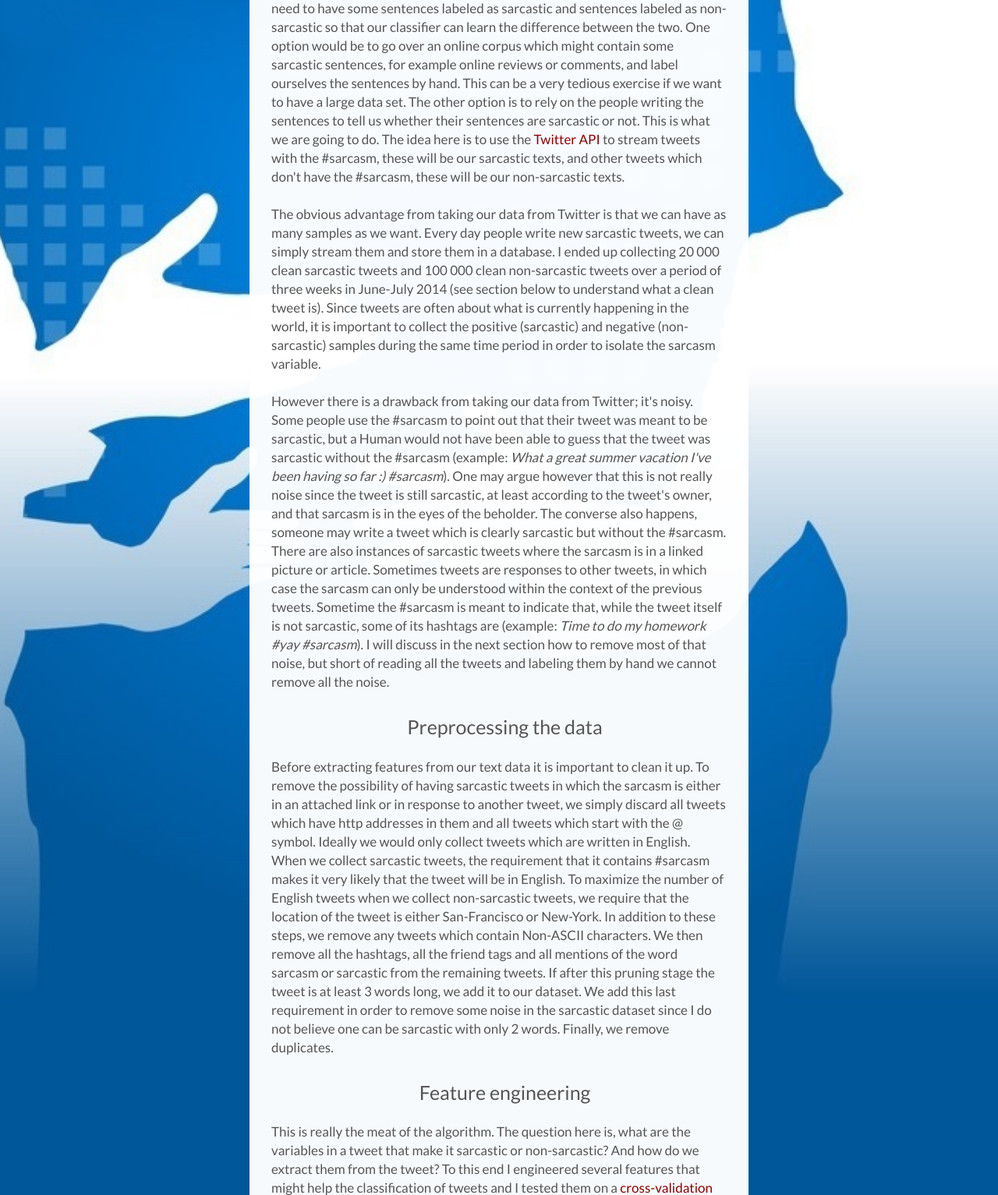
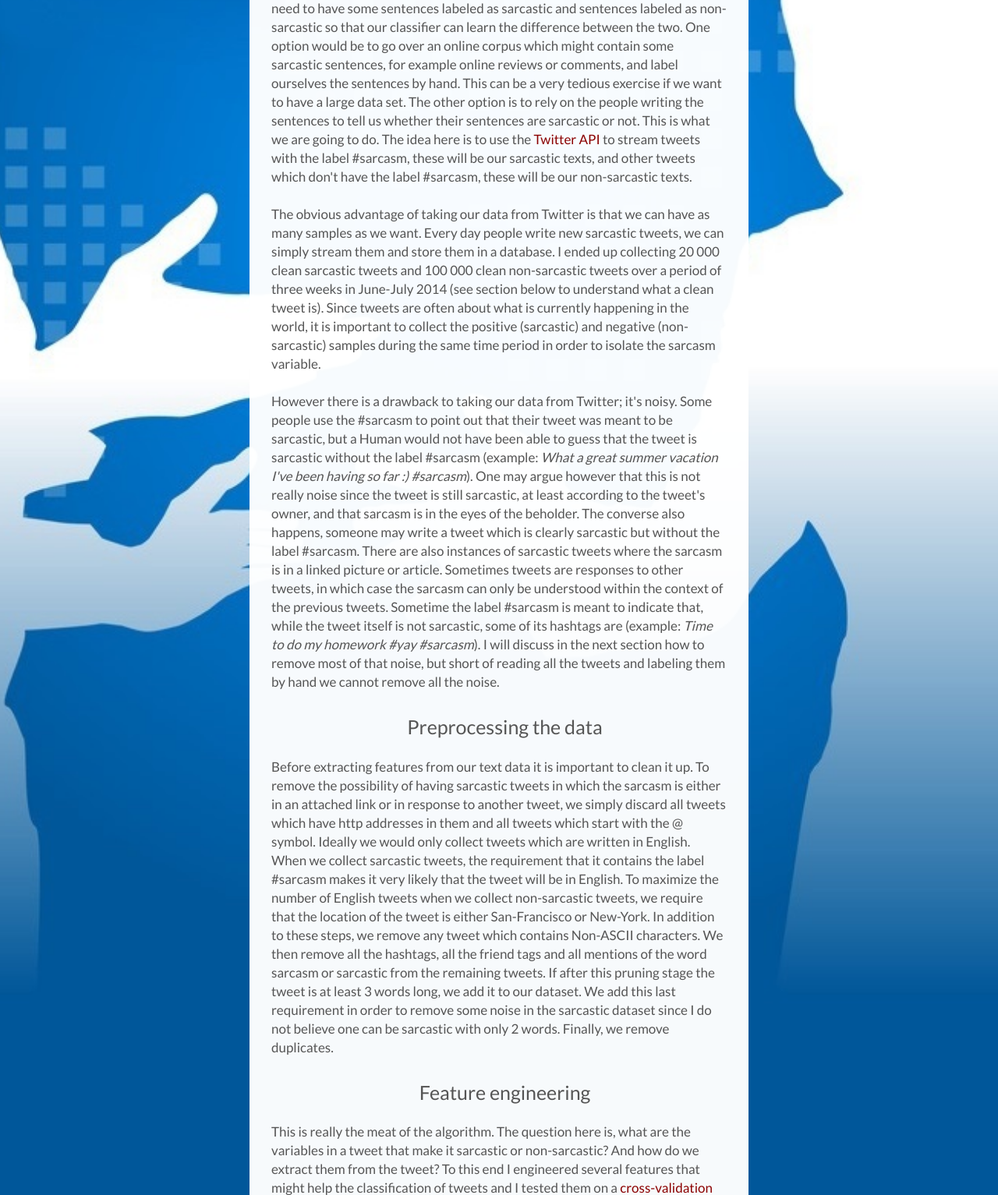
Before and after one commit to MathieuCliche/Sarcasm_detector, a Flask app: page /about/ in a window 1280 px wide. Shown: the part 1067-2600 px from the top of the page at 78% size. Run offline with Flask 2, Linux system fonts and the light colour scheme; some libraries are stand-ins or nearby versions.

Commit message:
'proofcheck'

```diff
--- a/app/templates/about.html
+++ b/app/templates/about.html
@@ -75,25 +75,25 @@
 
 <div class="contentTitle">   Getting the data</div>
 <br />
-<div class="contentText">To train an algorithm to detect sarcasm, we first need some data to train our algorithm on.  Classification is a supervised learning exercise, which means we need to have some sentences labeled as sarcastic and sentences labeled as non-sarcastic so that our classifier can learn the difference between the two.  One option would be to go over an online corpus which might contain some sarcastic sentences, for example online reviews or comments, and label ourselves the sentences by hand.  This can be a very tedious exercise if we want to have a large data set.  The other option is to rely on the people writing the sentences to tell us whether their sentences are sarcastic or not.  This is what we are going to do.  The idea here is to use the <a href="https://dev.twitter.com/" target="_top">Twitter API</a> to stream tweets with the #sarcasm, these will be our sarcastic texts, and other tweets which don't have the #sarcasm, these will be our non-sarcastic texts.
+<div class="contentText">To train an algorithm to detect sarcasm, we first need some data to train our algorithm on.  Classification is a supervised learning exercise, which means we need to have some sentences labeled as sarcastic and sentences labeled as non-sarcastic so that our classifier can learn the difference between the two.  One option would be to go over an online corpus which might contain some sarcastic sentences, for example online reviews or comments, and label ourselves the sentences by hand.  This can be a very tedious exercise if we want to have a large data set.  The other option is to rely on the people writing the sentences to tell us whether their sentences are sarcastic or not.  This is what we are going to do.  The idea here is to use the <a href="https://dev.twitter.com/" target="_top">Twitter API</a> to stream tweets with the label #sarcasm, these will be our sarcastic texts, and other tweets which don't have the label #sarcasm, these will be our non-sarcastic texts.
 <br/><br/>
 
-The obvious advantage from taking our data from Twitter is that we can have as many samples as we want.  Every day people write new sarcastic tweets, we can simply stream them and store them in a database.  I ended up collecting 20 000 clean sarcastic tweets and 100 000 clean non-sarcastic tweets over a period of three weeks in June-July 2014 (see section below to understand what a clean tweet is).  Since tweets are often about what is currently happening in the world, it is important to collect the positive (sarcastic) and negative (non-sarcastic) samples during the same time period in order to isolate the sarcasm variable.
+The obvious advantage of taking our data from Twitter is that we can have as many samples as we want.  Every day people write new sarcastic tweets, we can simply stream them and store them in a database.  I ended up collecting 20 000 clean sarcastic tweets and 100 000 clean non-sarcastic tweets over a period of three weeks in June-July 2014 (see section below to understand what a clean tweet is).  Since tweets are often about what is currently happening in the world, it is important to collect the positive (sarcastic) and negative (non-sarcastic) samples during the same time period in order to isolate the sarcasm variable.
 <br /><br/>
 
-However there is a drawback from taking our data from Twitter; it's noisy.  Some people use the #sarcasm to point out that their tweet was meant to be sarcastic, but a Human would not have been able to guess that the tweet was sarcastic without the #sarcasm (example: <i>What a great summer vacation I've been having so far :) #sarcasm</i>).  One may argue however that this is not really noise since the tweet is still sarcastic, at least according to the tweet's owner, and that sarcasm is in the eyes of the beholder.  The converse also happens, someone may write a tweet which is clearly sarcastic but without the #sarcasm.  There are also instances of sarcastic tweets where the sarcasm is in a linked picture or article.  Sometimes tweets are responses to other tweets, in which case the sarcasm can only be understood within the context of the previous tweets.  Sometime the #sarcasm is meant to indicate that, while the tweet itself is not sarcastic, some of its hashtags are (example: <i>Time to do my homework #yay #sarcasm</i>).  I will discuss in the next section how to remove most of that noise, but short of reading all the tweets and labeling them by hand we cannot remove all the noise.   </div>
+However there is a drawback to taking our data from Twitter; it's noisy.  Some people use the #sarcasm to point out that their tweet was meant to be sarcastic, but a Human would not have been able to guess that the tweet is sarcastic without the label #sarcasm (example: <i>What a great summer vacation I've been having so far :) #sarcasm</i>).  One may argue however that this is not really noise since the tweet is still sarcastic, at least according to the tweet's owner, and that sarcasm is in the eyes of the beholder.  The converse also happens, someone may write a tweet which is clearly sarcastic but without the label #sarcasm.  There are also instances of sarcastic tweets where the sarcasm is in a linked picture or article.  Sometimes tweets are responses to other tweets, in which case the sarcasm can only be understood within the context of the previous tweets.  Sometime the label #sarcasm is meant to indicate that, while the tweet itself is not sarcastic, some of its hashtags are (example: <i>Time to do my homework #yay #sarcasm</i>).  I will discuss in the next section how to remove most of that noise, but short of reading all the tweets and labeling them by hand we cannot remove all the noise.   </div>
 
 <div class="contentTitle">  Preprocessing the data</div>
 <br />
 
-<div class="contentText">Before extracting features from our text data it is important to clean it up.  To remove the possibility of having sarcastic tweets in which the sarcasm is either in an attached link or in response to another tweet, we simply discard all tweets which have http addresses in them and all tweets which start with the @ symbol. Ideally we would only collect tweets which are written in English.  When we collect sarcastic tweets, the requirement that it contains #sarcasm makes it very likely that the tweet will be in English.  To maximize the number of English tweets when we collect non-sarcastic tweets, we require that the location of the tweet is either San-Francisco or New-York.  In addition to these steps, we remove any tweets which contain Non-ASCII characters. We then remove all the hashtags, all the friend tags and all mentions of the word sarcasm or sarcastic from the remaining tweets.  If after this pruning stage the tweet is at least 3 words long, we add it to our dataset.  We add this last requirement in order to remove some noise in the sarcastic dataset since I do not believe one can be sarcastic with only 2 words.  Finally, we remove duplicates.
+<div class="contentText">Before extracting features from our text data it is important to clean it up.  To remove the possibility of having sarcastic tweets in which the sarcasm is either in an attached link or in response to another tweet, we simply discard all tweets which have http addresses in them and all tweets which start with the @ symbol. Ideally we would only collect tweets which are written in English.  When we collect sarcastic tweets, the requirement that it contains the label #sarcasm makes it very likely that the tweet will be in English.  To maximize the number of English tweets when we collect non-sarcastic tweets, we require that the location of the tweet is either San-Francisco or New-York.  In addition to these steps, we remove any tweet which contains Non-ASCII characters. We then remove all the hashtags, all the friend tags and all mentions of the word sarcasm or sarcastic from the remaining tweets.  If after this pruning stage the tweet is at least 3 words long, we add it to our dataset.  We add this last requirement in order to remove some noise in the sarcastic dataset since I do not believe one can be sarcastic with only 2 words.  Finally, we remove duplicates.
 </div>
 
  <div class="contentTitle">  Feature engineering</div>
 <br />
 <div class="contentText">This is really the meat of the algorithm.  The question here is, what are the variables in a tweet that make it sarcastic or non-sarcastic? And how do we extract them from the tweet?  To this end I engineered several features that might help the classification of tweets and I tested them on a <a href="http://en.wikipedia.org/wiki/Cross-validation_(statistics)" target="_top">cross-validation</a> set (I will discuss metrics for evaluating cross-validation in a later section).  The most important features which came out of this analysis are the following:
 <br /><br/>
-<b>n-grams</b>: More precisely, unigrams and bigrams.  These are just collections of one word (example: <i>really</i>, <i>great</i>, <i>awesome</i>, etc.) and two words (example: <i>really great</i>, <i>super awesome</i>, <i>very weird</i>, etc.).  To extract those, each tweet was <a href="http://en.wikipedia.org/wiki/Tokenization" target="_top">tokenized</a>, <a href="http://en.wikipedia.org/wiki/Stemming" target="_top">stemmed</a>, uncapitalized and then each gram was added to a binary feature dictionary.
+<b>n-grams</b>: More precisely, unigrams and bigrams.  These are just collections of one word (example: <i>really</i>, <i>great</i>, <i>awesome</i>, etc.) and two words (example: <i>really great</i>, <i>super awesome</i>, <i>very weird</i>, etc.).  To extract those, each tweet was <a href="http://en.wikipedia.org/wiki/Tokenization" target="_top">tokenized</a>, <a href="http://en.wikipedia.org/wiki/Stemming" target="_top">stemmed</a>, uncapitalized and then each n-gram was added to a binary feature dictionary.
 <br /><br/>
 <b>Sentiments</b>:  My hypothesis here is that sarcastic tweets might be more negative than non-sarcastic tweets or the other way around.  Moreover, there is often a big contrast of sentiments in sarcastic tweets.  What I mean by this is that tweets often start with a very positive sentiment and end with a very negative sentiment (example: <i>I love being cheated on #sarcasm</i>).  <a href="http://en.wikipedia.org/wiki/Sentiment_analysis" target="_top">Sentiment analysis</a> of tweets is an entire subject on its own so the idea here is to have something simple that can test my hypothesis.  To this end I first split each tweet in one, two and three parts, and then do a sentiment analysis on all parts of the three splitting.  I use two distinct sentiment analyzer.  The first one is my own quick and dirty implementation which uses the <a href="http://sentiwordnet.isti.cnr.it/" target="_top">SentiWordNet</a> dictionary.  This dictionary gives a positive sentiment score and a negative sentiment score to each word of the English language.  By looking up words in this dictionary, we can give a sentiment score to each part of the tweets.  The other implementation of the sentiment analysis used the python library <a href="http://textblob.readthedocs.org/en/dev/" target="_top">TextBlob</a> which has a built-in sentiment score function.
 <br /><br/>
```
